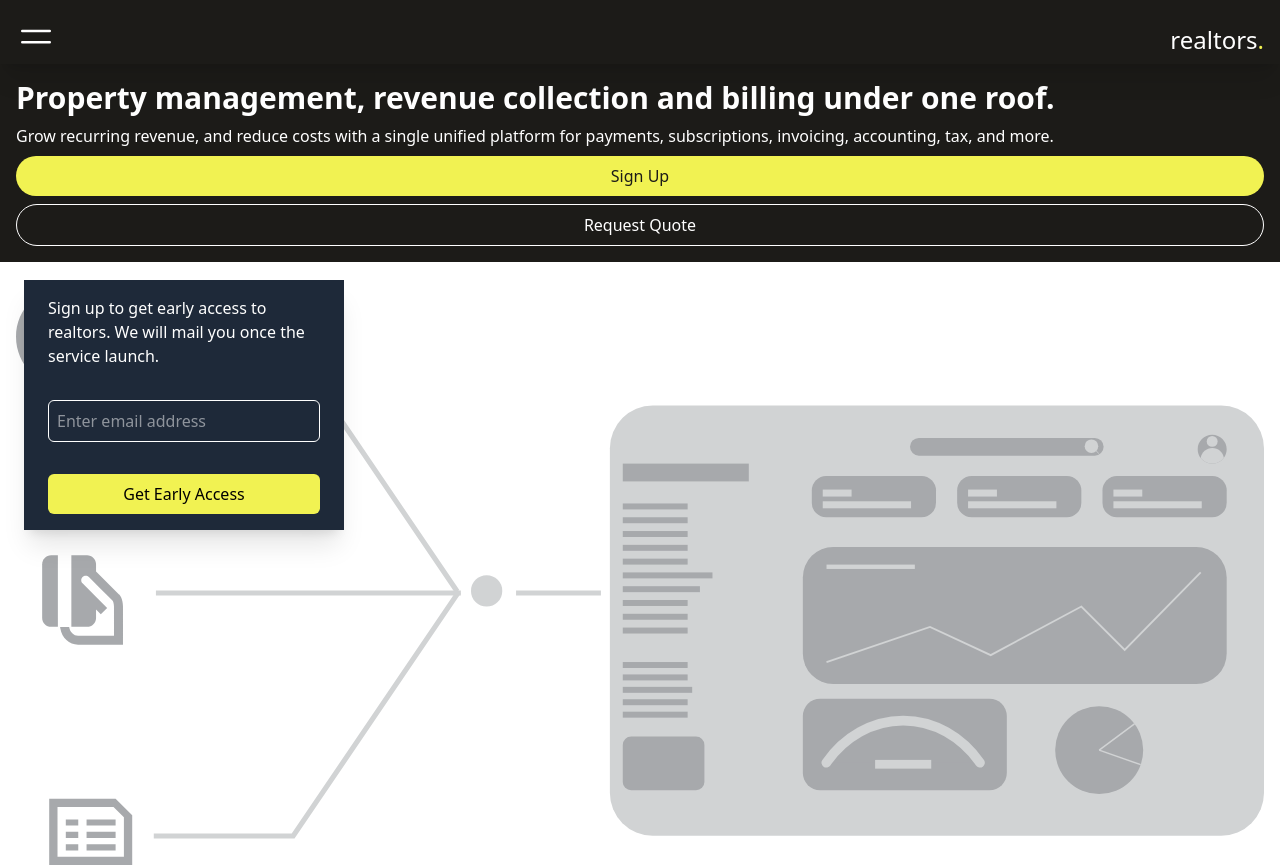
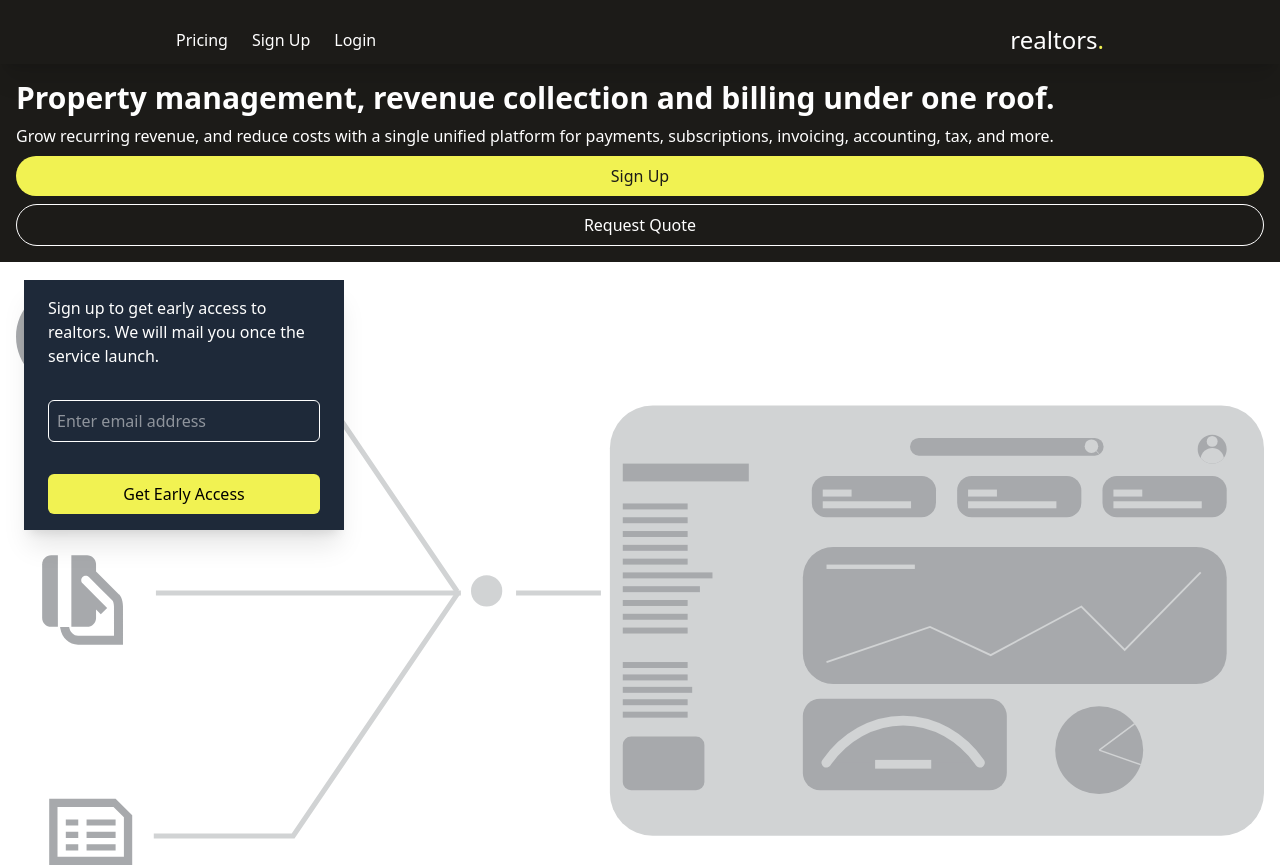
Before and after one commit to pacheko-ke/realtor, a React (Vite) app: page / in a window 1280 px wide. Built offline with nearby package versions, Linux system fonts and the light colour scheme.

Commit message:
add desktop nav

```diff
--- a/src/components/Home.jsx
+++ b/src/components/Home.jsx
@@ -27,7 +27,7 @@ export default function Home() {
                 <button className='bg-[#F1F252] rounded-full text-[#1c1b18] py-2' onClick={raiseAlert}>Sign Up</button>
                 <button className='border border-white rounded-full text-white py-2' onClick={raiseAlert}>Request Quote</button>
             </div>
-            <img src={Dashboard} alt="image here" className='mx-4 mt-6' />
+            <img src={Dashboard} alt="image here" className='mx-4 mt-6 ' />
             <EarlyAccess />
 
 
--- a/src/components/Navbar.jsx
+++ b/src/components/Navbar.jsx
@@ -15,7 +15,7 @@ export default function Navbar() {
     <div className='top-0 fixed w-full shadow-xl z-20'>
       {/* mobile nav */}
       <ul className={navOpen ? 'text-white lg:hidden h-full bg-[#1c1b18] w-3/4 text-5xl gap-2 flex flex-col fixed top-0 pl-2' : 'text-white hidden h-full bg-red-500 w-3/4 text-5xl gap-2  flex-col fixed top-0'}>
-        <h1 className='absolute w-full text-right pr-6 text-4xl' onClick={openNav}>x</h1>
+        <h1 className='absolute w-full text-right pr-6 text-4xl cursor-pointer' onClick={openNav}>x</h1>
         <div className=' text-white top-0 py-2   mb-10 mt-10'>realtors<span className='text-[#F1F252]'>.</span></div>
 
         <li>Pricing</li>
@@ -27,11 +27,22 @@ export default function Navbar() {
         <li>Sign Up</li>
         <li>Login</li>
       </ul>
-      <div className='bg-[#1c1b18] flex px-4 pt-4 justify-between '>
-        <svg xmlns="http://www.w3.org/2000/svg" fill="white" viewBox="0 0 24 24" strokeWidth={1.5} stroke="currentColor" className="size-10 text-white" onClick={openNav}>
+
+      <div className='bg-[#1c1b18] flex px-4 pt-4 justify-between items-center mx-auto text-white lg:w-3/4'>
+        <svg xmlns="http://www.w3.org/2000/svg" fill="white" viewBox="0 0 24 24" strokeWidth={1.5} stroke="currentColor" className="size-10 text-white flex lg:hidden" onClick={openNav}>
           <path strokeLinecap="round" strokeLinejoin="round" d="M3.75 9h16.5m-16.5 6.75h16.5" />
         </svg>
-        <div className={!navOpen ? ' text-white top-0 py-2 text-2xl  ' : 'hidden'}>realtors<span className='text-[#F1F252]'>.</span></div>
+        <ul className='hidden md:flex justify-between gap-6 m'>
+          <li>Pricing</li>
+          {/* <div className='relative'>
+          <h1>To Let</h1>
+          <div className='text-sm absolute top-1 right-16 text-black px-1 bg-[#F1F252] rounded-md'>NEW</div>
+          </div> */}
+
+          <li>Sign Up</li>
+          <li>Login</li>
+        </ul>
+        <div className={!navOpen ? ' text-white top-0 py-2 text-2xl ' : 'hidden'}>realtors<span className='text-[#F1F252]'>.</span></div>
 
       </div>
     </div>
```
